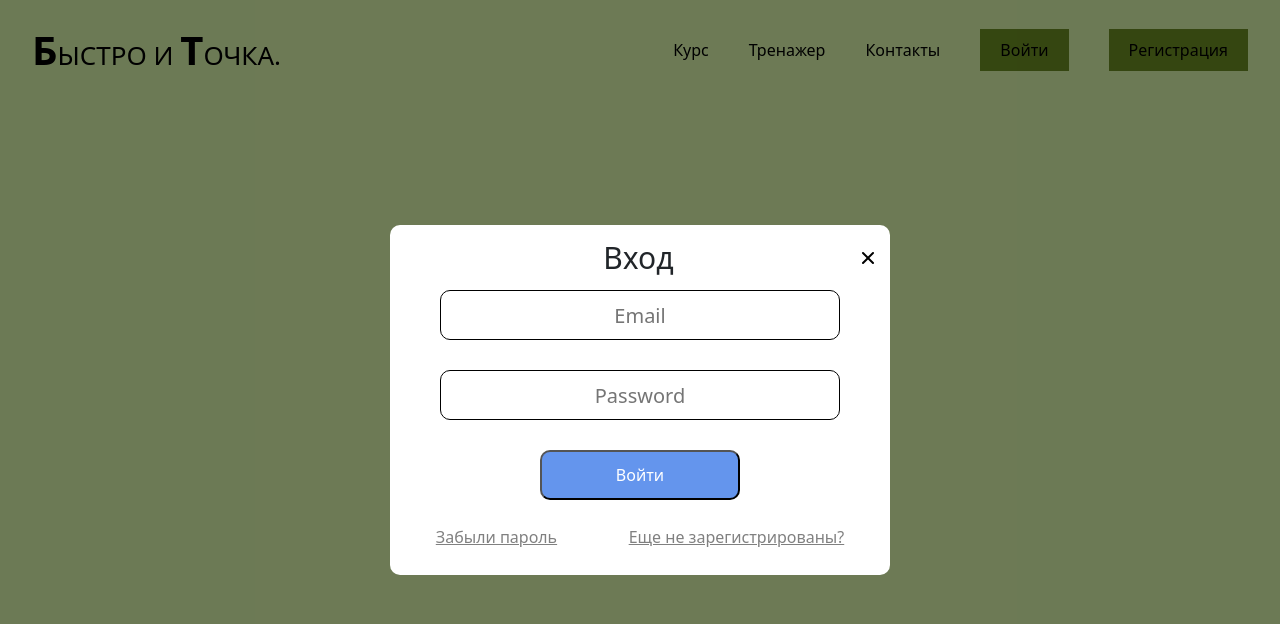
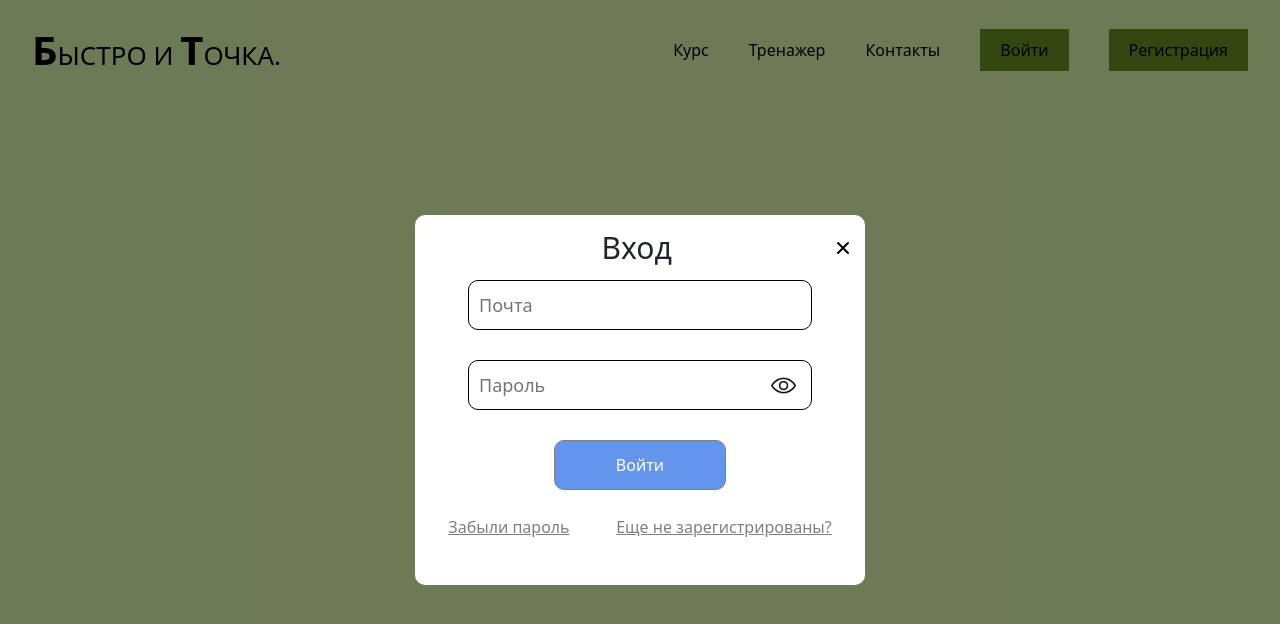
Before and after one commit to TheDedEgor/CourseHttpApp, a React (Create React App) app in the folder CourseHttpApp/ClientApp/: page /auth in a window 1280 px wide. Shown: the top 624 px of the page. Built offline with nearby package versions, Linux system fonts and the light colour scheme.

Commit message:
Update auth window style

```diff
--- a/CourseHttpApp/ClientApp/src/components/Auth/Auth.css
+++ b/CourseHttpApp/ClientApp/src/components/Auth/Auth.css
@@ -1,4 +1,4 @@
-.form_content {
+.form_content_auth {
     display: flex;
     align-items: center;
     flex-direction: column;
@@ -6,23 +6,23 @@
     margin-right: auto;
     gap: 10px;
     margin-left: auto;
-    width: 500px;
-    height: 350px;
+    width: 450px;
+    height: 370px;
     background-color: white;
     border-radius: 10px;
 }
 
 .title_header {
-    margin-right: 38%;
+    margin-right: 37%;
     font-size: 30px;
     font-weight: 500;
 }
 
-.form {
+.form_auth {
     display: flex;
     align-items: center;
     flex-direction: column;
-    width: 100%;
+    width: 80%;
     gap: 15px;
 }
 
@@ -44,10 +44,13 @@
     justify-content: flex-end;
     width: 100%;
 }
-.container_form{
+
+.container_form {
+    position: relative;
     width: 100%;
 }
-.container_form_btn{
+
+.container_form_btn {
     width: 100%;
     display: flex;
     align-items: center;
@@ -57,16 +60,21 @@
 
 .auth_input {
     width: 100%;
-    text-align: center;
+    padding: 10px;
     height: 50px;
-    font-size: 20px;
+    font-size: 18px;
     border-radius: 10px;
     border: 1px solid black;
 }
 
+.auth_input:hover {
+    outline: none;
+    border: 2px solid #8888D0;
+}
+
 .auth_input:focus {
     outline: none;
-    border: 2px solid #8888D0;
+    border: 2px solid #2C36C6;
 }
 
 .submit {
@@ -76,14 +84,22 @@
     border-radius: 10px;
     background-color: cornflowerblue;
     transition: all 0.2s ease-in;
+    border: 1px solid gray;
 }
 
 .submit:hover {
     cursor: pointer;
     box-shadow: 3px 3px 3px rgba(23, 45, 98, 0.3);
+    outline: 1px solid black;
 }
+
 .submit:disabled {
-    cursor:not-allowed ;
+    cursor: not-allowed;
+    background-color: gray;
+}
+
+.submit:disabled:hover {
+    box-shadow: none;
 }
 
 .bottom_link {
@@ -107,3 +123,11 @@
     align-items: center;
     justify-content: center;
 }
+
+.password_control {
+    width: 25px;
+    height: 25px;
+    position: absolute;
+    top: 20%;
+    left: 88%;
+}
--- a/CourseHttpApp/ClientApp/src/components/Auth/Auth.jsx
+++ b/CourseHttpApp/ClientApp/src/components/Auth/Auth.jsx
@@ -3,6 +3,8 @@ import {Link, useNavigate} from "react-router-dom";
 import {handleFormSubmit} from "../../Utils";
 import "./Auth.css";
 import icon_close from '../../images/close.svg';
+import icon_show from '../../images/show_pass.png';
+import icon_hide from '../../images/hide_pass.png'
 import AuthValid from "../AuthValid/AuthValid";
 
 const Auth = () => {
@@ -52,12 +54,14 @@ const Auth = () => {
     const emailHandler = (e) => {
         setEmail(e.target.value)
         setValidUser('')
+        setFormValid(true)
         if (!e.target.value) {
             setEmailError("")
         } else {
             const re = /^(([^<>()[\]\\.,;:\s@"]+(\.[^<>()[\]\\.,;:\s@"]+)*)|(".+"))@((\[[0-9]{1,3}\.[0-9]{1,3}\.[0-9]{1,3}\.[0-9]{1,3}\])|(([a-zA-Z\-0-9]+\.)+[a-zA-Z]{2,}))$/
             if (!re.test(String(e.target.value).toLowerCase())) {
                 setEmailError("Некорректный email")
+                setFormValid(false)
             } else {
                 setEmailError("")
             }
@@ -66,34 +70,49 @@ const Auth = () => {
     const passwordHandler = (e) => {
         setPassword(e.target.value)
         setValidUser('')
+        setFormValid(true)
         if (!e.target.value) {
             setPasswordError("")
         } else {
             if (e.target.value.length < 3) {
                 setPasswordError("Пароль не может быть меньше 3 символов")
+                setFormValid(false)
             } else {
                 setPasswordError('')
             }
         }
     }
 
+    const test = (e) => {
+        let input = document.getElementById('auth_password');
+        if (input.getAttribute('type') === 'password') {
+            e.target.src = icon_hide;
+            input.setAttribute('type', 'text');
+        } else {
+            e.target.src = icon_show;
+            input.setAttribute('type', 'password');
+        }
+    }
+
     return (
         <div className="modal">
-            <div className="form_content">
+            <div className="form_content_auth">
                 <div className="header_auth">
                     <div className="title_header">Вход</div>
                     <img className="icon_close" onClick={() => close()} src={icon_close} alt="Закрыть"/>
                 </div>
-                <form onSubmit={handleSubmit} className="form">
+                <form onSubmit={handleSubmit} className="form_auth">
                     <div className="container_form">
                         <input onChange={e => emailHandler(e)} value={email} name="login"
-                               id="auth_email" placeholder="Email" className="auth_input"/>
+                               id="auth_email" placeholder="Почта" className="auth_input"/>
                         <AuthValid error_msg={emailError}></AuthValid>
                     </div>
                     <div className="container_form">
                         <input onChange={e => passwordHandler(e)} value={password}
-                               name="password" id="auth_password" placeholder="Password" type="password"
+                               name="password" id="auth_password" placeholder="Пароль" type="password"
                                className="auth_input"/>
+                        <img alt="Пароль" onClick={(event) => test(event)} className="password_control"
+                             src={icon_show}/>
                         <AuthValid error_msg={passwordError}></AuthValid>
                     </div>
                     <div className="container_form_btn">
--- a/CourseHttpApp/ClientApp/src/components/Register/Register.css
+++ b/CourseHttpApp/ClientApp/src/components/Register/Register.css
@@ -1,6 +1,13 @@
-.form{
+.form_content_reg{
     display: flex;
+    align-items: center;
     flex-direction: column;
-    justify-content: center;
-    width: 400px;
+    padding: 10px;
+    margin-right: auto;
+    gap: 10px;
+    margin-left: auto;
+    width: 500px;
+    height: 350px;
+    background-color: white;
+    border-radius: 10px;
 }
--- a/CourseHttpApp/ClientApp/src/components/Register/Register.jsx
+++ b/CourseHttpApp/ClientApp/src/components/Register/Register.jsx
@@ -13,12 +13,17 @@ const  Register = () =>{
     }
 
     return(
+        <div className="modal">
+            <div className="form_content_reg">
                 <form onSubmit={handleSubmit} className="form">
                     <input name="name" placeholder="First Name"/>
                     <input name="login" placeholder="Email"/>
                     <input name="password" placeholder="Password" type="password"/>
                     <input type="submit" value="Зарегистрироваться"/>
                 </form>
+            </div>
+        </div>
+
     )
 }
 export default Register;
```
Also changed, not shown: CourseHttpApp/ClientApp/src/images/hide_pass.png (added), CourseHttpApp/ClientApp/src/images/show_pass.png (added). Lines whose indentation alone changed are shown as unchanged.
